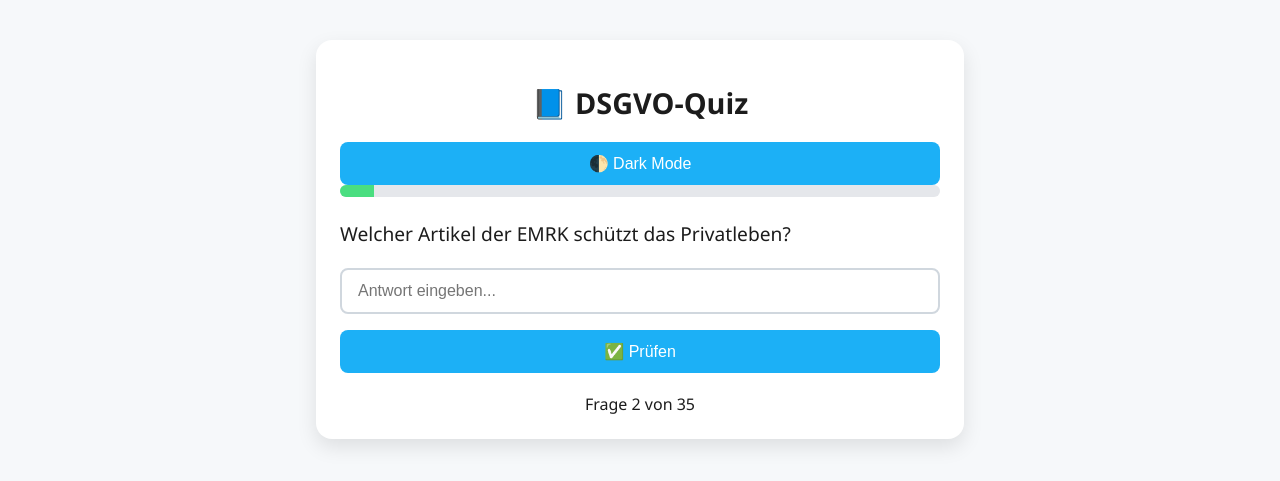
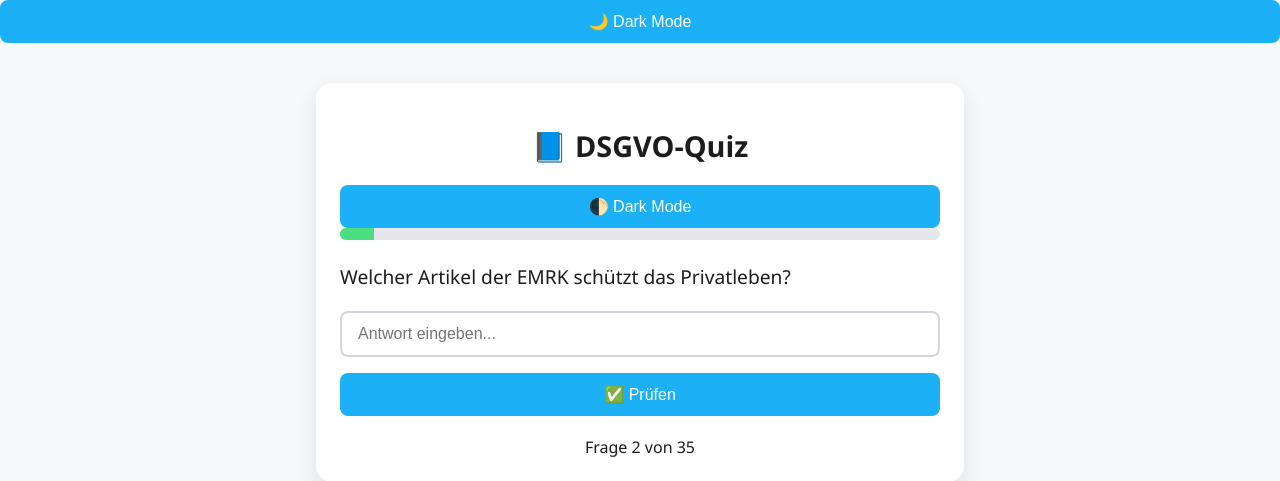
Before and after one commit to sleischel/Datenschutz, a Flask app: page /question/1 in a window 1280 px wide. Shown: the top 481 px of the page. Run offline with Flask 3, Linux system fonts and the light colour scheme.

Commit message:
Update quiz.html

```diff
--- a/templates/quiz.html
+++ b/templates/quiz.html
@@ -3,6 +3,7 @@
 <head>
   <meta charset="utf-8">
   <title>DSGVO-Quiz</title>
+  <button id="darkModeToggle">🌙 Dark Mode</button>
   <meta name="viewport" content="width=device-width, initial-scale=1">
   <link rel="stylesheet" href="{{ url_for('static', filename='style.css') }}">
 </head>
```
